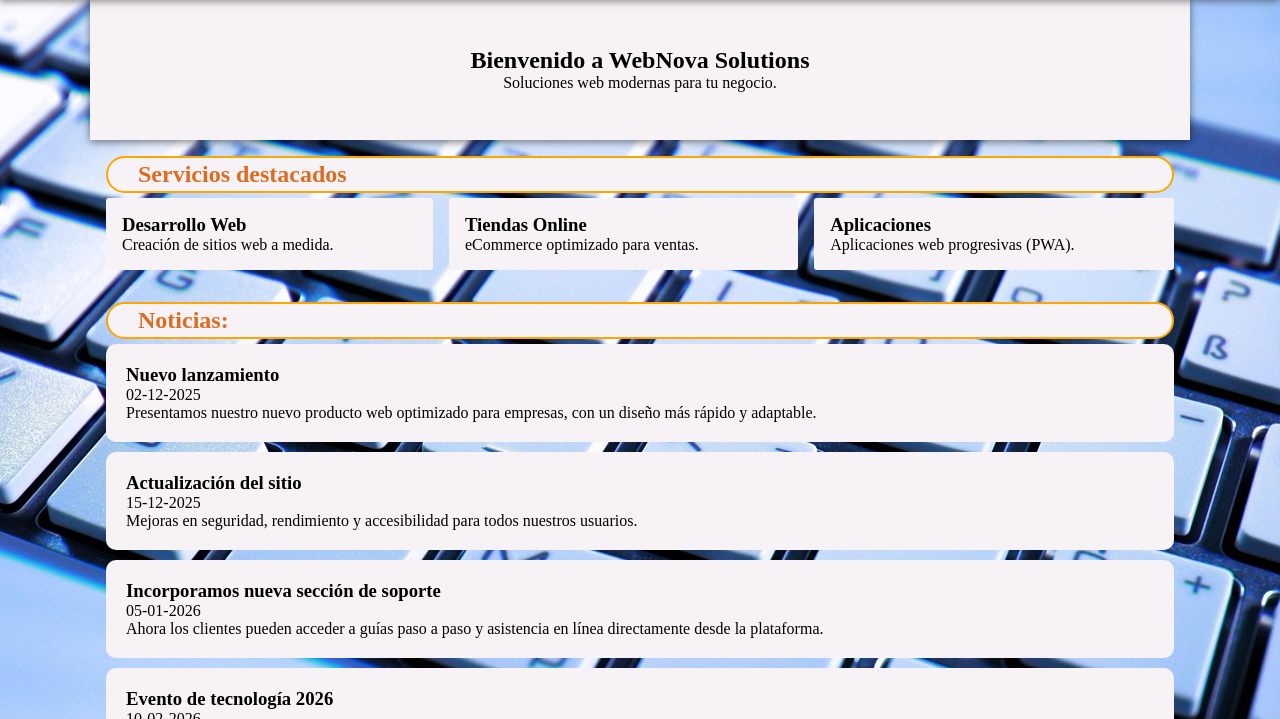
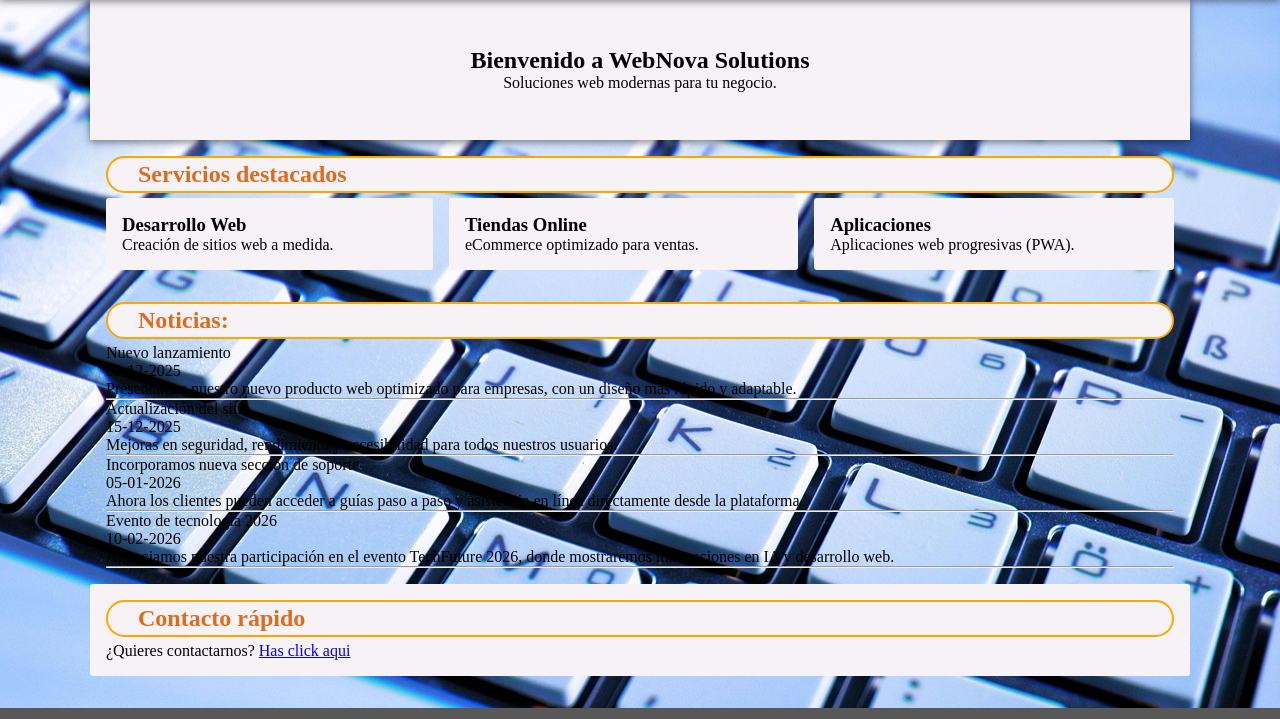
Before and after one commit to Webjaoc/trabajo_final, a plain HTML site: page index.html in a window 1280 px wide. Shown: the part 81-800 px from the top of the page. Drawn offline with nearby package versions, Linux system fonts and the light colour scheme.

Commit message:
con_ajax

```diff
--- a/index.html
+++ b/index.html
@@ -66,7 +66,7 @@
         </div>
     </footer>
 <!--Coneccion con la carpeta de js-->
-
+<script src="https://ajax.googleapis.com/ajax/libs/jquery/3.2.1/jquery.min.js"></script>
 <script src="js/noticias.js"></script>
 </body>
 </html>
--- a/js/noticias.js
+++ b/js/noticias.js
@@ -1,47 +1,27 @@
- // Esperar a que el DOM esté listo
-    window.addEventListener("DOMContentLoaded", function() {
-      const xhr = new XMLHttpRequest();
-      xhr.open("GET", "../json/noticias.json", true);
-      console.log(xhr);
 
-      xhr.onload = function() {
-        if (xhr.status === 200) {
-          try {
-            const datos = JSON.parse(xhr.responseText);
-            mostrarNoticias(datos.noticias);
-          } catch (error) {
-            console.error("Error al parsear JSON:", error);
-            document.getElementById("listaNoticias").innerText = "Error al leer los datos.";
-          }
-        } else {
-          console.error("Error al cargar las noticias:", xhr.status);
-          document.getElementById("listaNoticias").innerText = "No se pudieron cargar las noticias.";
-        }
-      };
 
-      xhr.onerror = function() {
-        console.error("Error de conexión AJAX");
-        document.getElementById("listaNoticias").innerText = "Error de conexión con el servidor.";
-      };
+function cargar() {
+  $.ajax({
+    url: './json/noticias.json',
+    type: 'GET',
+    dataType: 'json', // importante
+    success: function (objeto_json) {
+      let cadena = "";
 
-      xhr.send(null);
+      for (let i = 0; i < objeto_json.noticias.length; i++) {
 
-      function mostrarNoticias(noticias) {
-        const contenedor = document.getElementById("listaNoticias");
-        contenedor.innerHTML = "";
+        cadena = cadena + objeto_json.noticias[i].titulo+"<br/>";
+        cadena = cadena + objeto_json.noticias[i].fecha +"<br/>";
+        cadena = cadena + objeto_json.noticias[i].descripcion +"<br/><hr>";
 
-        noticias.forEach(noticia => {
-          const item = document.createElement("div");
-          item.classList.add("noticia");
-          item.innerHTML = `
-            <article>
-              <div class="article_noticias">
-                <h3>${noticia.titulo}</h3>
-                <time>${noticia.fecha}</time>
-                <p>${noticia.descripcion}</p>
-              </div>
-            </article>`;
-          contenedor.appendChild(item);
-        });
       }
-    });
+
+      $("#listaNoticias").html(cadena);
+    },
+    error: function (xhr, status) {
+      alert('Disculpe, existió un problema');
+    }
+  });
+}
+
+cargar()
```
